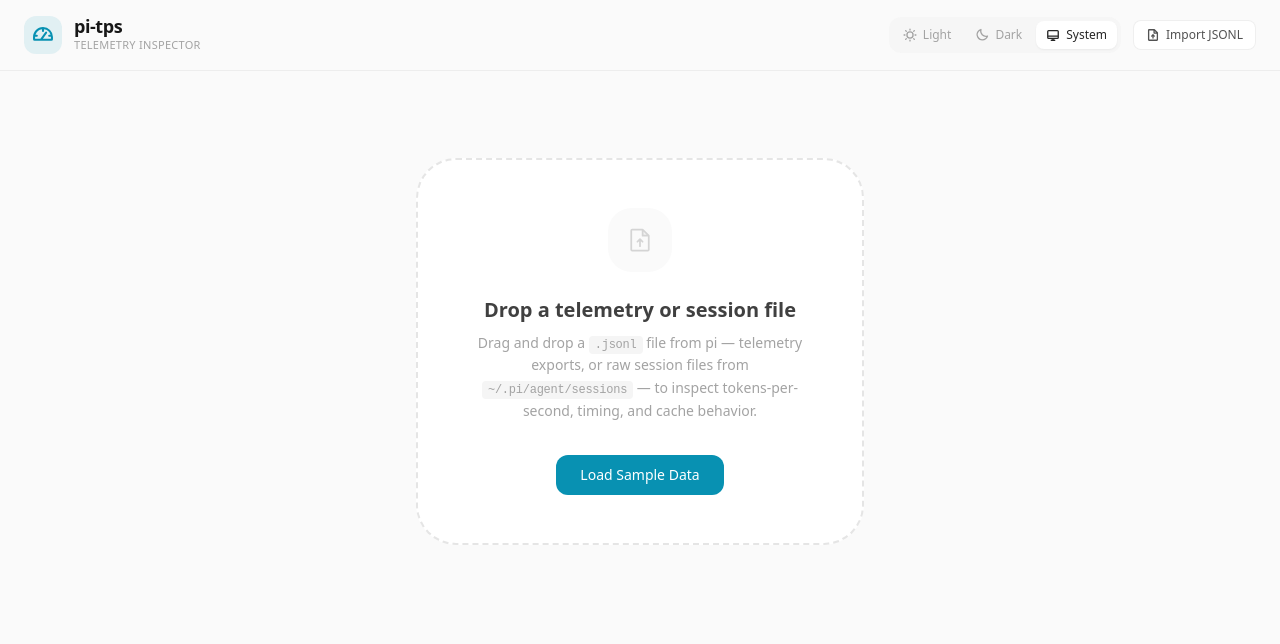
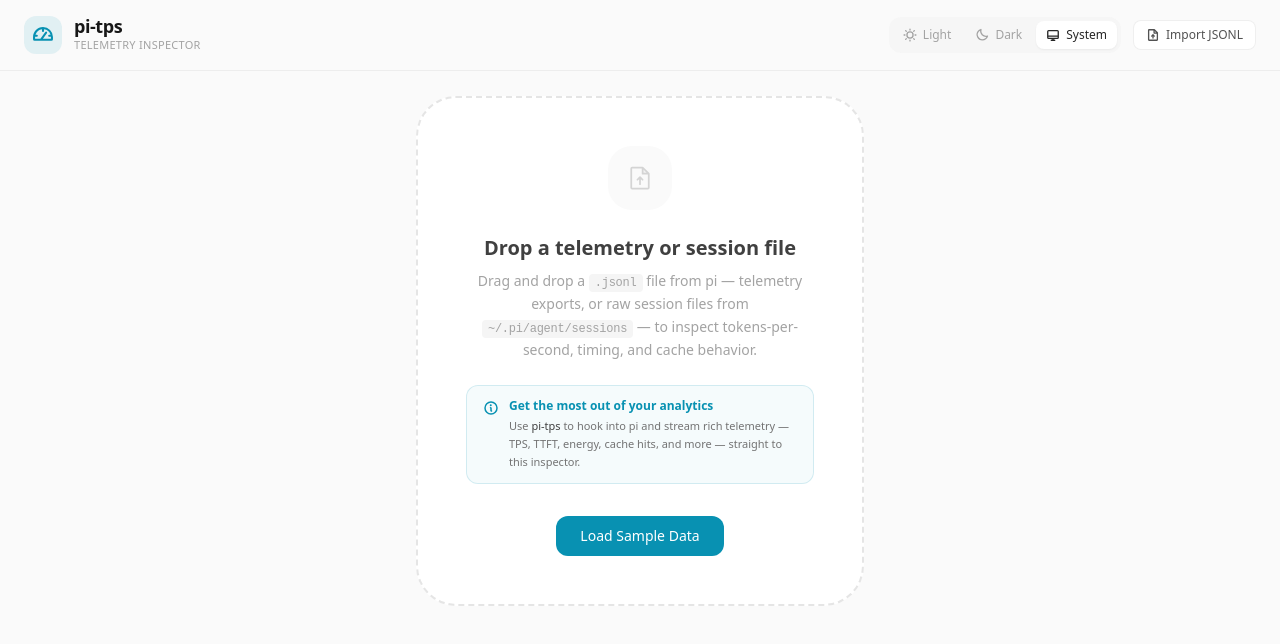
Before and after one commit to monotykamary/pi-tps-web, a React (Vite) app: page / in a window 1280 px wide. Shown: the top 644 px of the page. Built offline with nearby package versions, Linux system fonts and the light colour scheme; a web font is replaced by a local one.

Commit message:
feat(ui): add pi-tps CTA to empty state landing

```diff
--- a/src/App.tsx
+++ b/src/App.tsx
@@ -974,9 +974,23 @@ export default function App() {
                 <FileArrowUp size={28} className="text-zinc-300 dark:text-zinc-400" weight="duotone" />
               </div>
               <h2 className="text-xl font-semibold text-zinc-700 dark:text-zinc-300 mb-2">Drop a telemetry or session file</h2>
-              <p className="text-sm text-zinc-400 dark:text-zinc-400 mb-8 leading-relaxed">
+              <p className="text-sm text-zinc-400 dark:text-zinc-400 mb-6 leading-relaxed">
                 Drag and drop a <code className="metric-mono text-xs bg-zinc-100 dark:bg-white/[0.06] px-1.5 py-0.5 rounded">.jsonl</code> file from pi — telemetry exports, or raw session files from <code className="metric-mono text-xs bg-zinc-100 dark:bg-white/[0.06] px-1.5 py-0.5 rounded">~/.pi/agent/sessions</code> — to inspect tokens-per-second, timing, and cache behavior.
               </p>
+              <a
+                href="https://github.com/monotykamary/pi-tps"
+                target="_blank"
+                rel="noopener noreferrer"
+                className="flex items-start gap-2.5 text-left px-4 py-3 rounded-xl border border-accent/15 dark:border-accent/20 bg-accent/[0.04] dark:bg-accent/10 hover:bg-accent/[0.07] dark:hover:bg-accent/[0.14] transition-colors mb-8"
+              >
+                <Info size={16} className="text-accent shrink-0 mt-0.5" weight="bold" />
+                <div>
+                  <p className="text-xs font-semibold text-accent leading-snug">Get the most out of your analytics</p>
+                  <p className="text-[11px] text-zinc-500 dark:text-zinc-400 leading-relaxed mt-0.5">
+                    Use <span className="font-medium text-zinc-700 dark:text-zinc-300">pi-tps</span> to hook into pi and stream rich telemetry — TPS, TTFT, energy, cache hits, and more — straight to this inspector.
+                  </p>
+                </div>
+              </a>
               <button
                 onClick={loadSample}
                 className="px-6 py-2.5 bg-accent text-white text-sm font-medium rounded-xl hover:bg-accent-dark transition-colors active:scale-[0.98] active:translate-y-[1px]"
```
